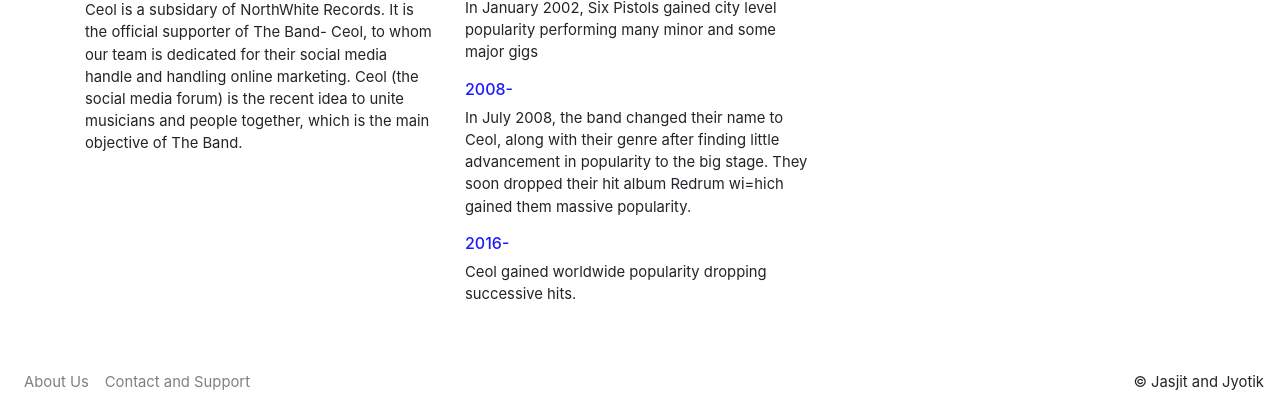
After one commit to JasjitSinghRudra/Ceol, a PHP site: page /twitter/about_us.php in a window 1280 px wide. The commit adds this page. Shown: the part 391-800 px from the top of the page. Run offline with PHP 8.4, Linux system fonts and the light colour scheme; some libraries are stand-ins or nearby versions.

Commit message:
Add files via upload

```diff
--- /dev/null
+++ b/about_us.php
@@ -0,0 +1,82 @@
+<!DOCTYPE html>
+<html>
+<head>
+	<title>About Us</title>
+		<meta charset="UTF-8" />
+		<link rel="stylesheet" href="https://cdnjs.cloudflare.com/ajax/libs/font-awesome/4.6.3/css/font-awesome.css"/>
+        <!-- <link rel="stylesheet" href="assets/css/style-complete.css"/> -->
+        <link rel="stylesheet" href="assets/css/bootstrap.min.css">
+        <link rel="stylesheet" href="assets/css/all.min.css">
+        <link href="https://fonts.googleapis.com/css?family=Lato" rel="stylesheet">
+
+		<link rel="shortcut icon" type="image/png" href="https://www.pinclipart.com/picdir/middle/24-247211_rejected-stamp-clipart-guitar-cartoon-guitar-transparent-background.png">
+</head>
+
+<body style="font-size: 14.8px;">
+<nav class="navbar navbar-dark" style="background-color: #393f45;">
+  <p>&nbsp;</p>
+</nav>
+<br>
+<div class="container">
+		<div class="row">
+			<div class=" col-md-4 col-xs-12" >
+				<h3>WHO WE ARE</h3>
+				<br>
+				<img src="https://raw.githubusercontent.com/jk9936/InternshalaFinalProject/main/img/about.png" width="350" height="250">
+				<br>
+				<p>Ceol is a subsidary of NorthWhite Records. It is the official supporter of The Band- Ceol, to whom our team is dedicated
+					for their social media handle and handling online marketing. Ceol (the social media forum) is the recent idea to unite
+					musicians and people together, which is the main objective of The Band.
+			</div>
+
+			<div class=" col-md-4  col-xs-12">
+				<h3>OUR HISTORY</h3>
+				<br>
+				<h6 style="color:#1a1aff;">1996-</h6>
+				<p>The band was founded in 1996, spurred by what Johnny called his 'Initiating framework', which described his efforts as an initiative to participate in the music industry. In 1996, Johnny left his employment at of Ofcol & Co and moved to Seattle, his home city. He started the Band- Six Pistols with his old school friends as local performers.</p>
+				<h6 style="color:#1a1aff;">2002-</h6>
+				<p>In January 2002, Six Pistols gained city level popularity performing many minor and some major gigs</p>
+				<h6 style="color:#1a1aff;">2008-</h6>
+				<p>In July 2008, the band changed their name to Ceol, along with their genre after finding little advancement in popularity to
+				the big stage. They soon dropped their hit album Redrum wi=hich gained them massive popularity.</p>
+				<h6 style="color:#1a1aff;">2016-</h6>
+				<p>Ceol gained worldwide popularity dropping successive hits.</p>
+
+			</div>
+
+			<div class=" col-md-4  col-xs-12">
+				<h3>OPPORTUNITIES</h3>
+				<br>
+				<h5><strong>Available Roles</strong></h5>
+				<ol>
+					<li>Bassist [Full Time Role]</li>
+					<li>Lead Pianist[6 Months Internship]</li>
+					<li>Manager at backend operations[Full Time Role + also available as a 6 Months Internship]</li>
+				</ol>
+			</div>
+		</div>
+	</div>
+<div>
+      <nav class="navbar fixed-bottom navbar-expand-lg navbar-light">
+  <button class="navbar-toggler" type="button" data-toggle="collapse" data-target="#navbarNavDropdown" aria-controls="navbarNavDropdown" aria-expanded="false" aria-label="Toggle navigation">
+    <span class="navbar-toggler-icon"></span>
+  </button>
+  <div class="collapse navbar-collapse" id="navbarNavDropdown">
+    <ul class="navbar-nav">
+      <li class="nav-item">
+        <a class="nav-link" href="http://localhost/phpmyadmin/Ceol/about_us.php">About Us</a>
+      </li>
+      <li class="nav-item">
+        <a class="nav-link" href="http://localhost/phpmyadmin/Ceol/contact_us.php">Contact and Support</a>
+      </li>
+    </ul>
+    <ul class="navbar-nav ml-auto">
+    <li class="nav-item">
+        &#169; Jasjit and Jyotik
+      </li>
+    </ul>
+  </div>
+  </nav>
+</div>
+</body>
+</html>
--- a/index.php
+++ b/index.php
@@ -1,3 +1,4 @@
+<!Doctype html>
 <html>
 	<head>
 		<title>Ceol</title>
@@ -112,10 +113,10 @@
   <div class="collapse navbar-collapse" id="navbarNavDropdown">
     <ul class="navbar-nav">
       <li class="nav-item">
-        <a class="nav-link" href="#">About Us</a>
+        <a class="nav-link" href="http://localhost/phpmyadmin/Ceol/about_us.php">About Us</a>
       </li>
       <li class="nav-item">
-        <a class="nav-link" href="#">Contact and Support</a>
+        <a class="nav-link" href="http://localhost/phpmyadmin/Ceol/contact_us.php">Contact and Support</a>
       </li>
     </ul>
     <ul class="navbar-nav ml-auto">
```
Also changed, not shown: contact_us.php (added, +85 -0 lines), footer.php (added, +22 -0 lines).
